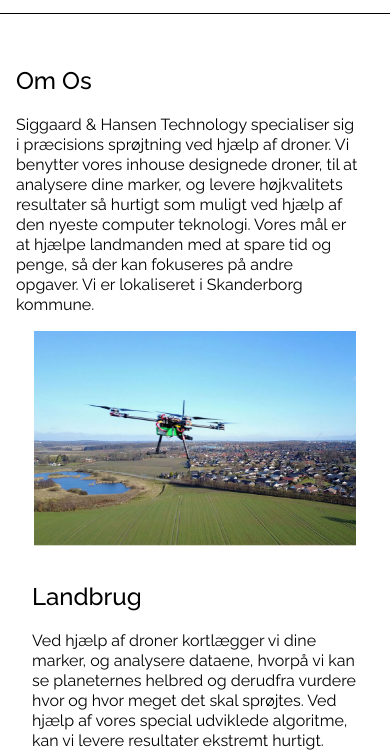
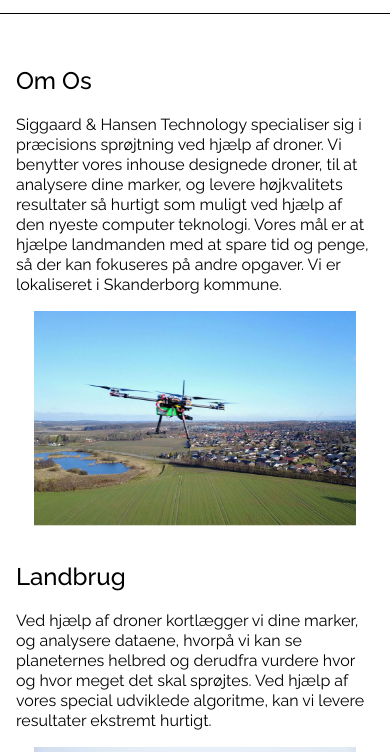
Before and after one commit to mathias-h/shtechnology.dk, a website: page index.html in a window 390 px wide. Shown: the part 98-850 px from the top of the page. Drawn offline with Linux system fonts and the light colour scheme.

Commit message:
style update

```diff
--- a/index.html
+++ b/index.html
@@ -159,7 +159,7 @@
                 align-self: center;
             }
             article div {
-                margin: 0;
+                margin: 0 !important;
             }
 
             header div {
```
